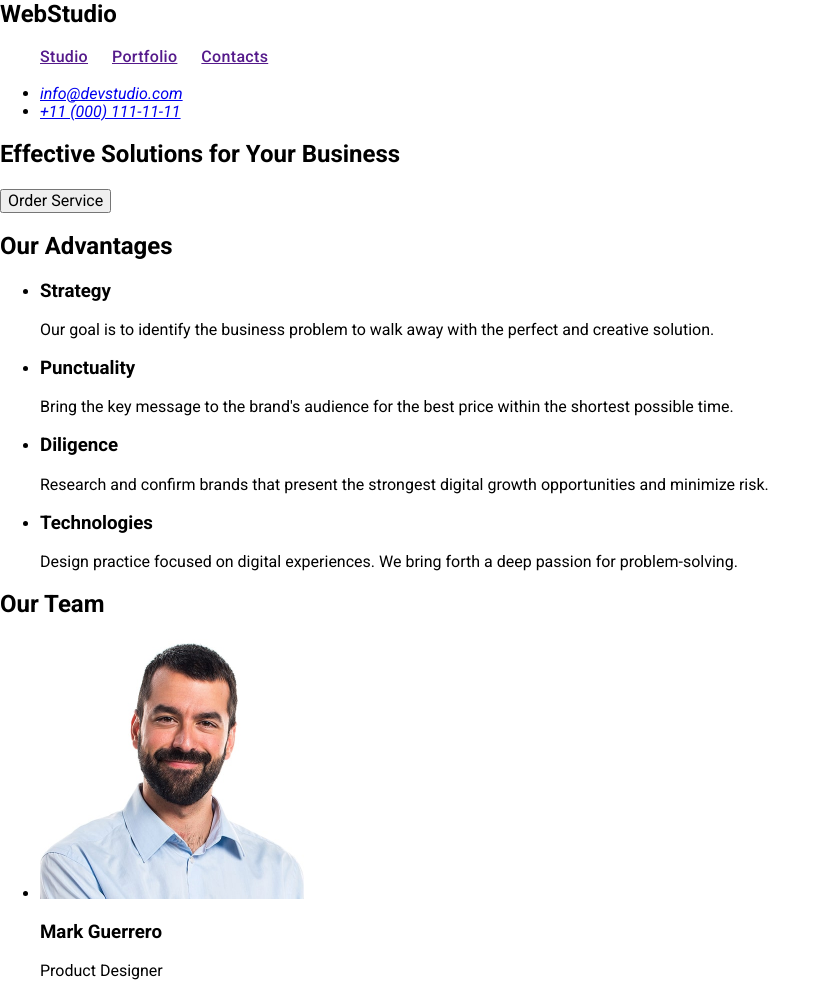
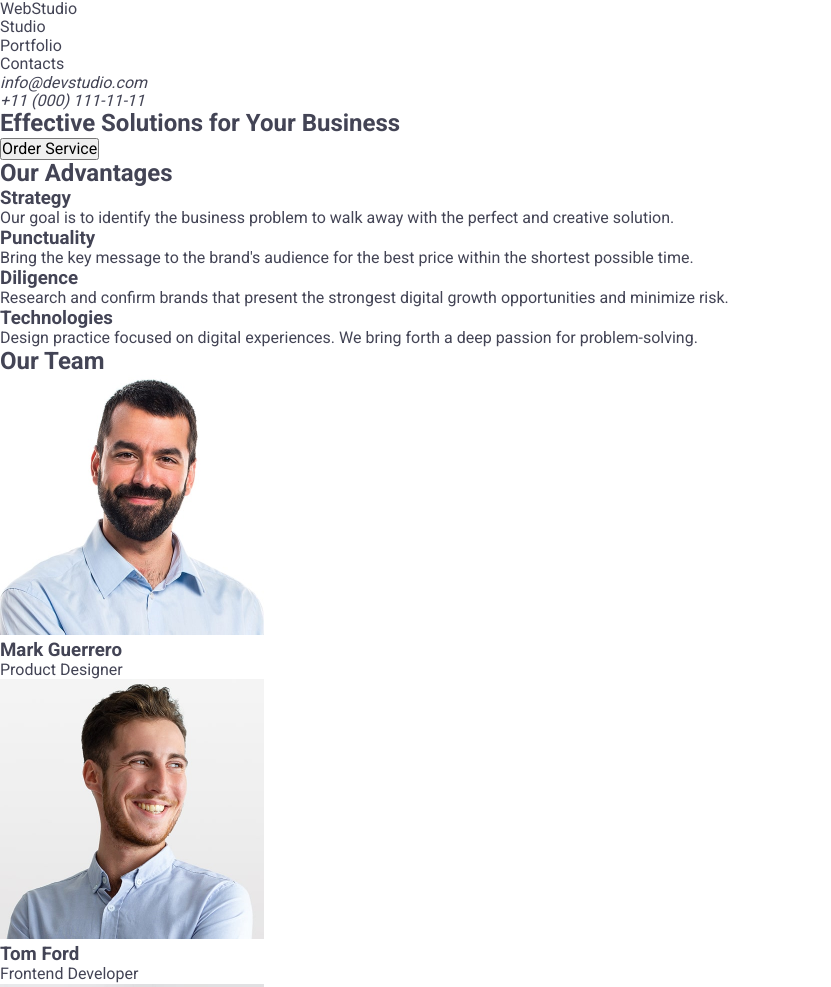
Before and after one commit to allivan2020/goit-markup-hw-02, a plain HTML site: page index.html in a window 1280 px wide. Shown: the top 987 px of the page, without its empty margins (0-831 px from the left). Drawn offline with nearby package versions, Linux system fonts and the light colour scheme.

Commit message:
Refactor CSS and HTML structure for improved organization and readability

```diff
--- a/css/style.css
+++ b/css/style.css
@@ -1,25 +1,34 @@
+*,
+*::before,
+*::after {
+  margin: 0;
+  padding: 0;
+  box-sizing: border-box;
+}
 body {
   margin: 0;
   padding: 0;
-  font-family: "Roboto", sans-serif;
+  font-family: "Roboto", "Raleway", sans-serif;
+  color: #434455;
 }
-.a {
+a {
   text-decoration: none;
-  color: inherit;
+  color: currentColor;
+  list-style: none;
 }
-.logo-link {
-  text-decoration: none;
-  color: #000;
-  font-weight: 700;
-  font-size: 24px;
-  line-height: 1.2;
+ul,
+ol {
+  margin: 0;
+  padding: 0;
+  list-style: none;
 }
-.nav-link {
-  list-style: none;
-  display: inline-block;
-  margin-right: 20px;
-  font-weight: 500;
-  font-size: 16px;
-  line-height: 1.5;
-  letter-spacing: 0.02em;
+h1,
+h2,
+h3,
+h4,
+h5,
+h6,
+p {
+  margin: 0;
+  padding: 0;
 }
--- a/index.html
+++ b/index.html
@@ -7,27 +7,30 @@
       rel="stylesheet"
       href="https://cdn.jsdelivr.net/npm/modern-normalize@2.0.0/modern-normalize.min.css"
     />
-    <link rel="stylesheet" href="./css/style.css" />
     <link rel="preconnect" href="https://fonts.googleapis.com" />
     <link rel="preconnect" href="https://fonts.gstatic.com" crossorigin />
     <link
-      href="https://fonts.googleapis.com/css2?family=Roboto:ital,wdth,wght@0,75..100,100..900;1,75..100,100..900&display=swap"
+      href="https://fonts.googleapis.com/css2?family=Raleway:wght@700&family=Roboto:wght@100..900&display=swap"
       rel="stylesheet"
     />
+
+    <link rel="stylesheet" href="./css/style.css" />
     <title>WebStudio</title>
     <link rel="icon" href="./images/LOGO.png" type="image/x-icon" />
   </head>
   <body>
     <header>
       <nav class="header-nav">
-        <a href="./index.html" class="logo-link">WebStudio</a>
+        <a href="./index.html" class="logo-link"
+          ><span class="logo-color">Web</span>Studio</a
+        >
         <ul class="nav-list">
           <li class="nav-link"><a href="">Studio</a></li>
           <li class="nav-link"><a href="">Portfolio</a></li>
           <li class="nav-link"><a href="">Contacts</a></li>
         </ul>
       </nav>
-      <address>
+      <address class="contact-info">
         <ul class="contact-list">
           <li class="contact-link">
             <a href="mailto:info@devstudio.com">info@devstudio.com</a>
```
